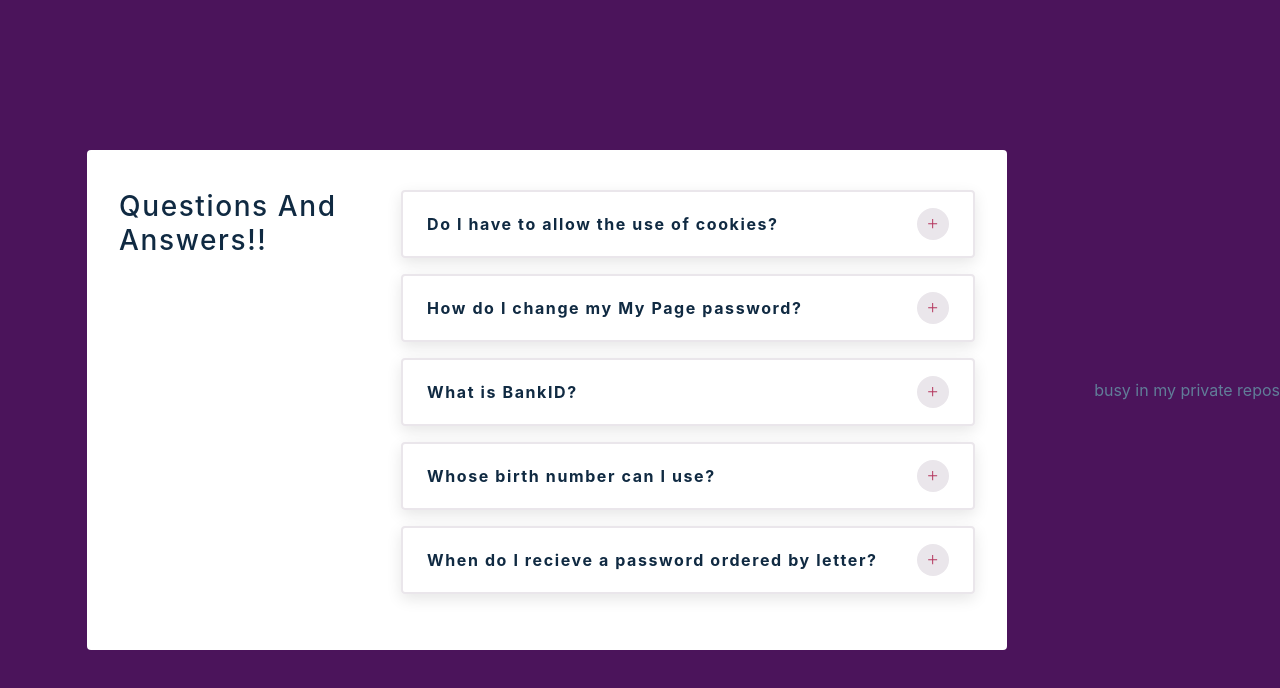
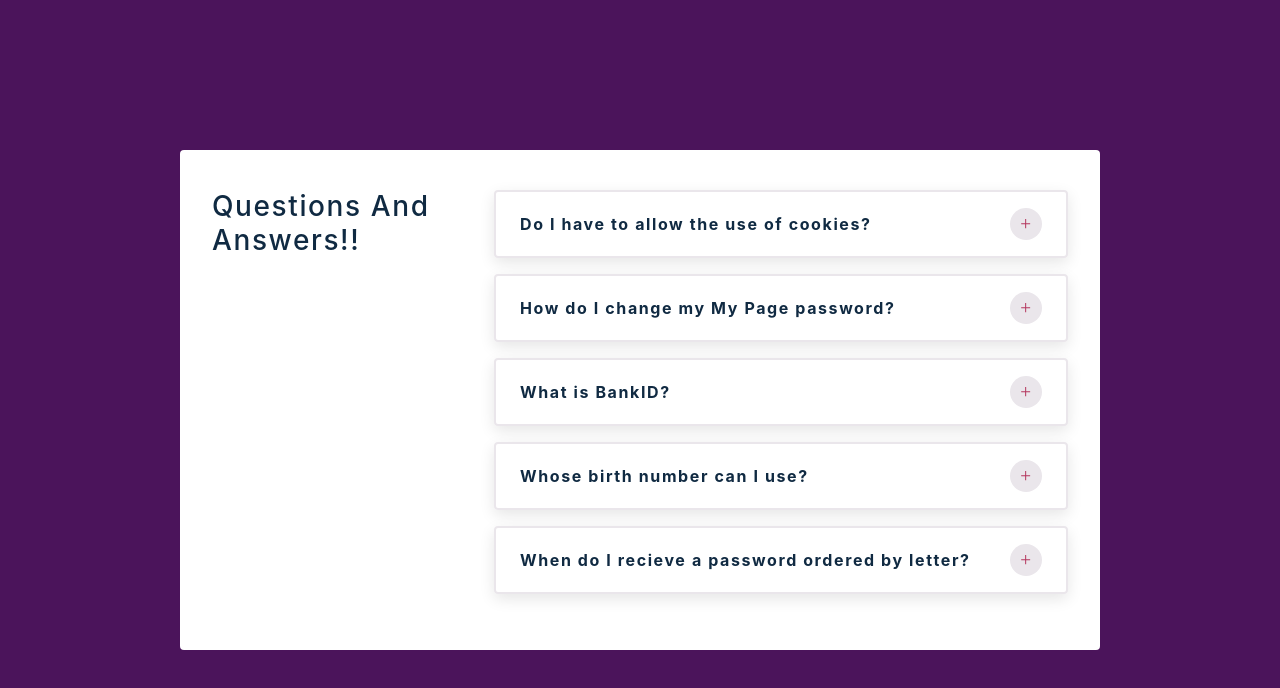
Before and after one commit to Tushar-Maity/Accordion, a React (Create React App) app: page / in a window 1280 px wide. Shown: the top 688 px of the page. Built offline with nearby package versions, Linux system fonts and the light colour scheme.

Commit message:
Update App.js

```diff
--- a/src/App.js
+++ b/src/App.js
@@ -19,7 +19,6 @@ const App = () => {
             }
         </section>
       </div>
-<p>busy in my private repos</p>
     </main>
   );
 }
```
